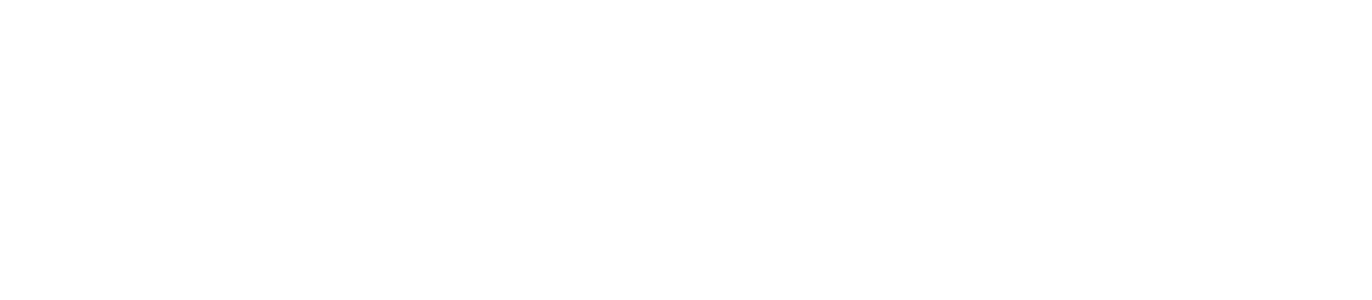
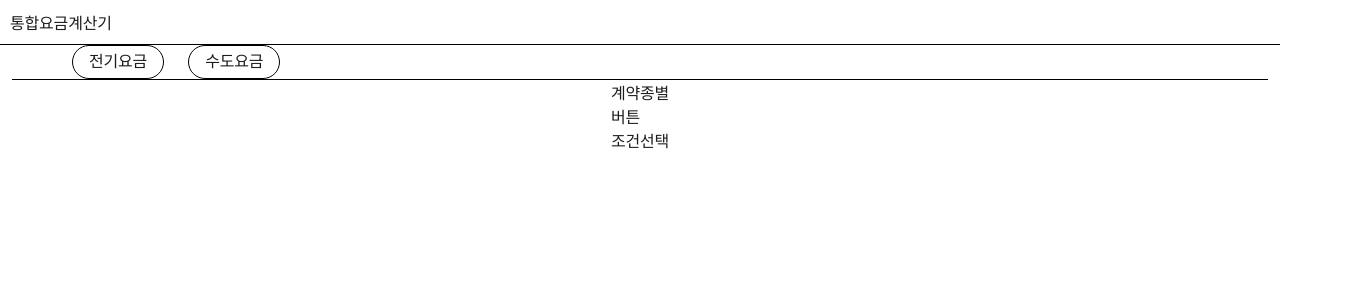
Before and after one commit to littleduck1219/fee_calculator, a React (Create React App) app: page /calculator/electric in a window 1280 px wide. Before the commit this address had no page. Shown: the top 300 px of the page, 1372 px wide, since content can reach past the window. Built offline with nearby package versions, Linux system fonts and the light colour scheme.

Commit message:
[Design]contract modal

```diff
--- a/package.json
+++ b/package.json
@@ -14,6 +14,7 @@
         "react-dom": "^18.2.0",
         "react-router-dom": "^6.22.0",
         "react-scripts": "5.0.1",
+        "react-select": "^5.8.0",
         "styled-components": "^6.1.8",
         "typescript": "^5.3.3",
         "web-vitals": "^2.1.4"
--- a/src/App.tsx
+++ b/src/App.tsx
@@ -1,14 +1,22 @@
 import { BrowserRouter, Route, Routes } from "react-router-dom";
 import RootLayout from "./components/RootLayout";
+import ElectricFee from "./pages/ElectricFee";
+import Landing from "./pages/Landing";
 import { GlobalStyled } from "./style/globalStyle";
 
-export default function App(): JSX.Element {
+export default function App() {
     return (
         <BrowserRouter>
             <GlobalStyled />
-
             <Routes>
-                <Route path="/" element={<RootLayout />}></Route>
+                <Route path="/" element={<RootLayout />}>
+                    <Route index element={<Landing />} />
+                    <Route
+                        path="calculator/electric"
+                        element={<ElectricFee />}
+                    />
+                </Route>
+                <Route path="*" element={<div>Not Found</div>}></Route>
             </Routes>
         </BrowserRouter>
     );
--- a/src/components/Header.tsx
+++ b/src/components/Header.tsx
@@ -1,7 +1,15 @@
+import { Link } from "react-router-dom";
+import styled from "styled-components";
+
 export default function Header(): JSX.Element {
     return (
-        <div>
-            <div>헤더</div>
-        </div>
+        <Logo>
+            <Link to="/">통합요금계산기</Link>
+        </Logo>
     );
 }
+
+const Logo = styled.div`
+    padding:10px;
+    border-bottom: 1px solid black
+`;
--- /dev/null
+++ b/src/components/Nav.tsx
@@ -0,0 +1,56 @@
+import styled from "styled-components";
+import { cursor, Flex } from "../style/globalStyle";
+import type { Styled } from "../model/style";
+import { Link } from "react-router-dom";
+
+export default function Nav() {
+    const navItems: string[] = ["전기요금", "수도요금"];
+    return (
+        <NavContainer>
+            <NavWrapper>
+                <NavItemContainer>
+                    {navItems.map((item: string, index: number) => (
+                        <Link to="/calculator/electric" key={index}>
+                            <NavItemWrapper>
+                                <NavItem>{item}</NavItem>
+                            </NavItemWrapper>
+                        </Link>
+                    ))}
+                </NavItemContainer>
+            </NavWrapper>
+        </NavContainer>
+    );
+}
+
+const NavContainer = styled.div`
+    position: relative;
+    z-index: 1111;
+`;
+
+const NavWrapper = styled.div`
+    max-width: 1256px;
+    margin: 0 auto;
+    padding: 0 60px;
+    border-bottom: 1px solid black;
+`;
+
+const NavItemContainer = styled.nav`
+    margin: 0 auto;
+    width: 1300px;
+    display: flex;
+    justify-content: flex-start;
+    gap: 1.5rem;
+`;
+
+const NavItemWrapper = styled.div<Partial<Styled>>`
+    ${Flex};
+    ${cursor};
+    padding: 0.5rem 1rem;
+    border: 1px solid black;
+    border-radius: 1.5rem;
+`;
+
+const NavItem = styled.p`
+    line-height: 1rem;
+    position: relative;
+`;
--- a/src/components/RootLayout.tsx
+++ b/src/components/RootLayout.tsx
@@ -1,11 +1,28 @@
 import { Outlet } from "react-router-dom";
 import Header from "./Header";
+import styled from "styled-components";
+import Nav from "./Nav";
 
 export default function RootLayout(): JSX.Element {
     return (
         <>
             <Header />
-            <Outlet />
+            <Nav />
+            <SiteLayout>
+                <OutletWrapper><Outlet /></OutletWrapper>
+            </SiteLayout>
         </>
     );
 }
+
+const SiteLayout = styled.div`
+    display: flex;
+    width: 100%;
+    height: 100%;
+`;
+
+const OutletWrapper = styled.div`
+    margin: 0 auto;
+    max-width: 1256px;
+    padding: 0 60px;
+`;
--- /dev/null
+++ b/src/pages/ElectricFee.tsx
@@ -0,0 +1,48 @@
+import { useEffect, useRef, useState } from "react";
+import styled from "styled-components";
+
+export default function ElectricFee() {
+    const [contractModal, setContractModal] = useState(false);
+    const contractModalRef = useRef<HTMLDivElement>(null);
+
+    const contractList: string[] = ["주택용 저압", "주택용 고압"];
+
+    const handleContractSelect = () => {
+        setContractModal(!contractModal);
+    };
+
+    useEffect(() => {
+        const handleClickOutside = (e: MouseEvent) => {
+            if (
+                contractModalRef.current &&
+                !contractModalRef.current.contains(e.target as Node)
+            ) {
+                setContractModal(false);
+            }
+        };
+
+        document.addEventListener("click", handleClickOutside);
+        return () => {
+            document.removeEventListener("click", handleClickOutside);
+        };
+    }, [contractModalRef, contractModal]);
+
+    return (
+        <form>
+            <div>계약종별</div>
+            <ContractSelector
+                ref={contractModalRef}
+                onClick={handleContractSelect}
+            >
+                버튼
+                {contractModal &&
+                    contractList.map((contract, index) => (
+                        <div key={index}>{contract}</div>
+                    ))}
+            </ContractSelector>
+            <div>조건선택</div>
+        </form>
+    );
+}
+
+const ContractSelector = styled.div``;
--- /dev/null
+++ b/src/pages/Landing.tsx
@@ -0,0 +1,15 @@
+import React from 'react'
+import styled from "styled-components"
+
+export default function Landing():JSX.Element {
+  return (
+    <PageWrapper>
+      첫페이지다요!!!
+    </PageWrapper>
+  )
+}
+
+const PageWrapper = styled.div`
+	display: block;
+    max-width: 1100px;
+`
--- a/src/style/globalStyle.ts
+++ b/src/style/globalStyle.ts
@@ -3,13 +3,7 @@
 
 /* About createGlobalStyle ---------------------------------------------- */
 export const GlobalStyled = sc.createGlobalStyle`
-  // 글꼴은 여기에 입력해주세요.
-  @font-face {
-    font-family: 'Giants-Inline';
-    src: url('https://cdn.jsdelivr.net/gh/projectnoonnu/noonfonts_2307-1@1.1/Giants-Inline.woff2') format('woff2');
-    font-weight: normal;
-    font-style: normal;
-}
+
 
   // 전역 스타일링 리셋 CSS
   html, body, div, span,
@@ -25,8 +19,7 @@
     text-decoration: none;
     font-size: 16px;
     color: rgb(29, 29, 31);
-    word-break: break-word;
-    line-height: 1.25;
+
     letter-spacing: -0.18px;
 }
 input[type="number"]::-webkit-outer-spin-button,
@@ -39,15 +32,17 @@
   display: none;
 }
 
+html, body, :root {height:100%}
+
   body {
     width: 100%;
-    height: 100%;
-    position:relative;
-
     // 전역글꼴 적용
     ${({ theme }) => theme.font.PretendardL}
+  }
+  div {
+    display: block;
+  }
 
-  }
 `;
 
 /* About css styled ---------------------------------------------- */
```
Also changed, not shown: src/index.tsx (+7 -9 lines), 2 other files (tests, documents, lock files or other folders).
